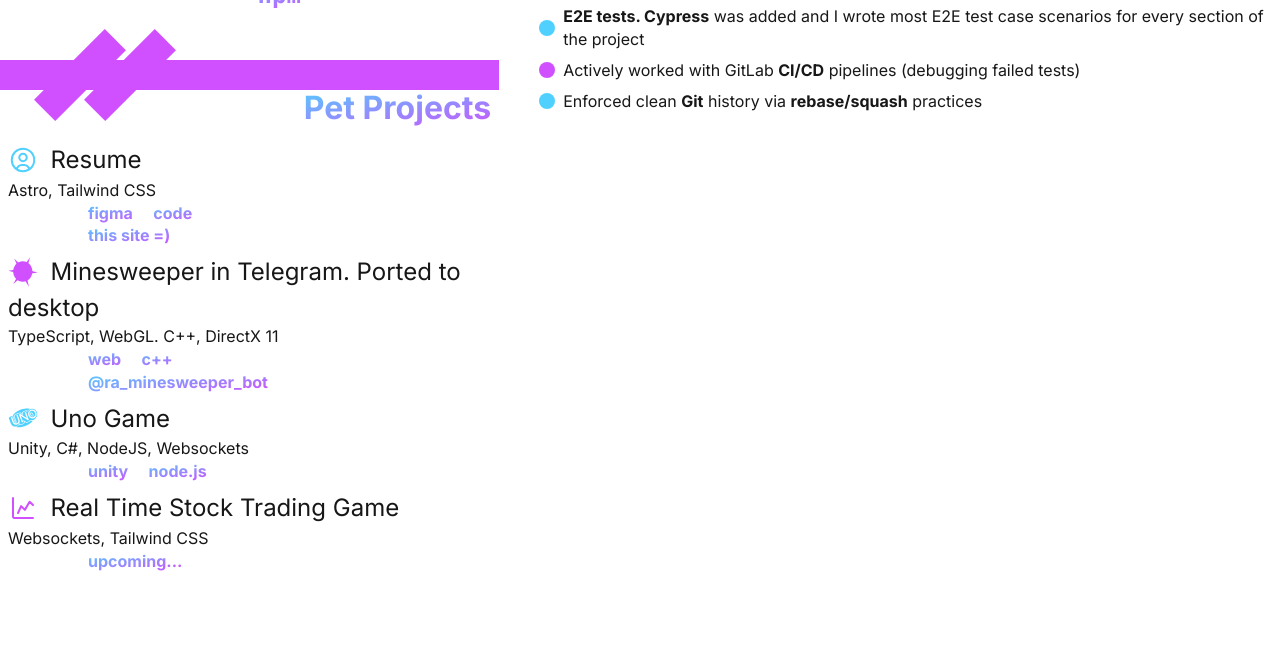
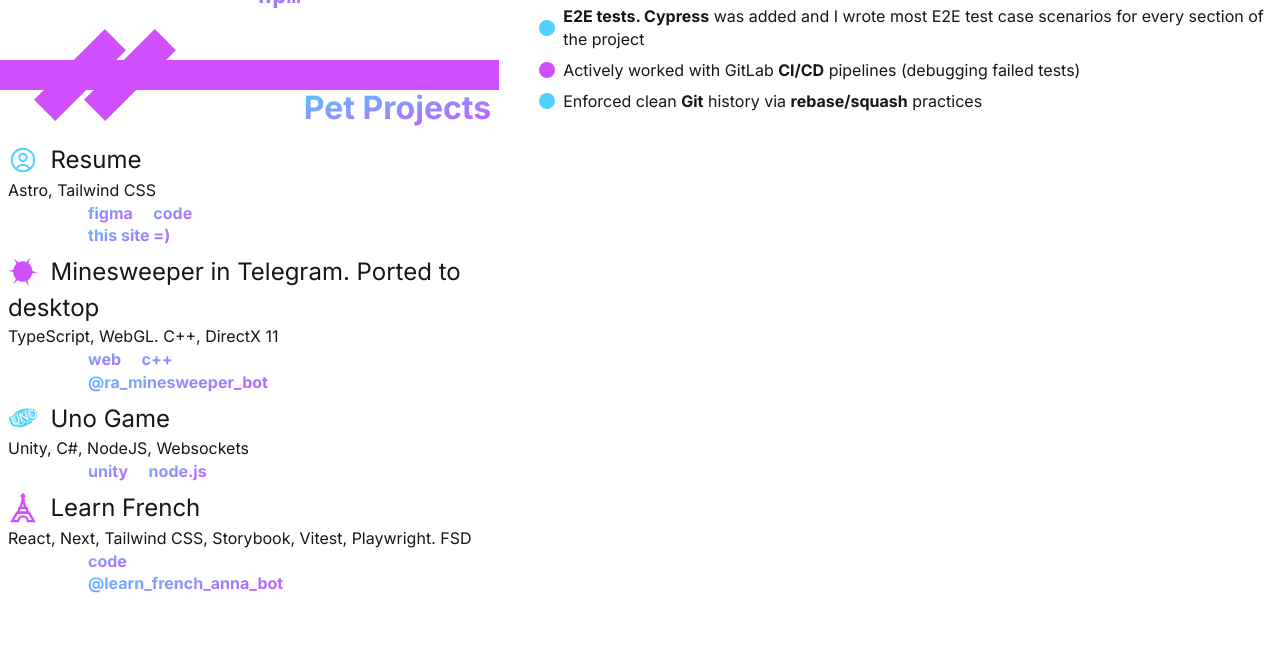
Before and after one commit to gepardoj/me, an Astro site: page / in a window 1280 px wide. Shown: the part 779-1428 px from the top of the page. Built offline with nearby package versions, Linux system fonts and the light colour scheme; Astro itself is replaced by a stand-in of ours.

Commit message:
added Learn French project

```diff
--- a/src/components/MainPage.astro
+++ b/src/components/MainPage.astro
@@ -272,20 +272,49 @@ import LinksBar from "./LinksBar.astro";
             class="inline mr-2 relative bottom-1"
             width="30"
             height="30"
-            viewBox="0 0 30 30"
-            fill="none"
+            stroke="var(--accent-02)"
+            viewBox="0 0 24 24"
             xmlns="http://www.w3.org/2000/svg"
           >
+            <defs>
+              <style>
+                .cls-1 {
+                  fill: none;
+                  stroke-miterlimit: 10;
+                  stroke-width: 1.91px;
+                }
+              </style>
+            </defs>
             <path
-              d="M5 5V23.75C5 24.0815 5.1317 24.3995 5.36612 24.6339C5.60054 24.8683 5.91848 25 6.25 25H25M10 20L13.125 13.125L16.875 16.875L21.5913 8.75L25 12.0837"
-              stroke="var(--accent-02)"
-              stroke-width="2"
-              stroke-linecap="round"
-              stroke-linejoin="round"></path>
+              class="cls-1"
+              d="M20.61,22.5H15.83a3.83,3.83,0,0,0-7.66,0H3.39l3.83-6.7h9.56Z"
+            ></path>
+            <polygon
+              class="cls-1"
+              points="15.83 15.8 8.17 15.8 9.13 11.98 14.87 11.98 15.83 15.8"
+            ></polygon>
+            <path class="cls-1" d="M12,.5h0a35.37,35.37,0,0,1-1.81,11.18l-.1.3"
+            ></path>
+            <path class="cls-1" d="M12,.5h0a35.37,35.37,0,0,0,1.81,11.18l.1.3"
+            ></path>
+            <line class="cls-1" x1="10.09" y1="2.41" x2="13.91" y2="2.41"
+            ></line>
           </svg>
-          <h3 class="inline w-fit text-md">Real Time Stock Trading Game</h3>
-          <p>Websockets, Tailwind CSS</p>
-          <span class="hl w-fit ml-20">upcoming...</span>
+          <h3 class="inline w-fit text-md">Learn French</h3>
+          <p>React, Next, Tailwind CSS, Storybook, Vitest, Playwright. FSD</p>
+          <a
+            class="w-fit ml-20"
+            href="https://github.com/gepardoj/learn-french-next"
+            target="_blank"
+            rel="noopener noreferrer">code</a
+          >
+          <br />
+          <a
+            href="https://t.me/learn_french_anna_bot"
+            target="_blank"
+            rel="noopener noreferrer"
+            class="w-fit ml-20">@learn_french_anna_bot</a
+          >
         </li>
       </ul>
     </section>
```
